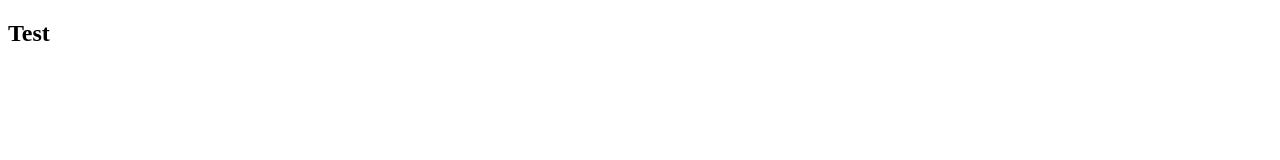
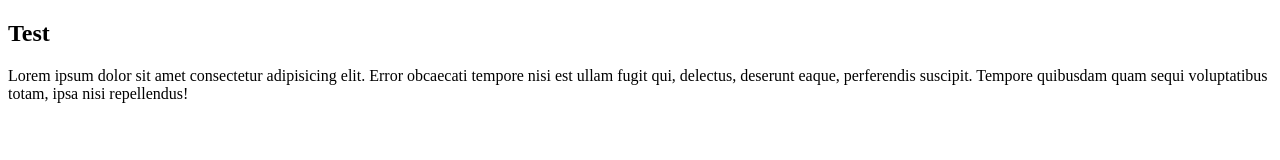
Before and after one commit to tuppernatasha336/learning-github, a plain HTML site: page index.html in a window 1280 px wide. Drawn offline with Linux system fonts and the light colour scheme.

Commit message:
Update index.html

```diff
--- a/index.html
+++ b/index.html
@@ -9,6 +9,12 @@
     <header>
         <h2>Test</h2>
 
+        <main>
+
+            <p>Lorem ipsum dolor sit amet consectetur adipisicing elit. Error obcaecati tempore nisi est ullam fugit qui, delectus, deserunt eaque, perferendis suscipit. Tempore quibusdam quam sequi voluptatibus totam, ipsa nisi repellendus!
+            </p>
+        </main>
+
     </header>
 </body>
 </html>
```
